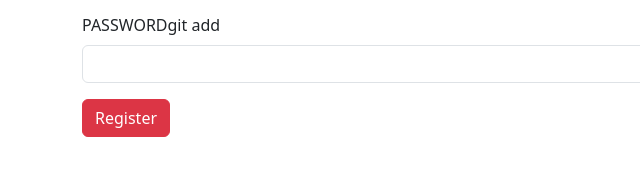
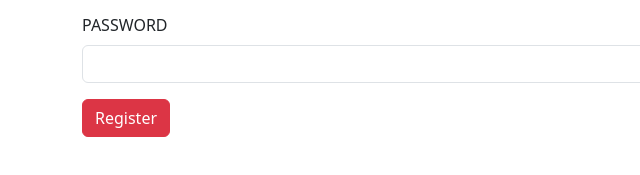
Before and after one commit to Neh1304/Patient-App, a plain HTML site: page index.html in a window 1280 px wide. Shown: the part 517-692 px from the top of the page, 0-640 px from the left. Drawn offline with nearby package versions, Linux system fonts and the light colour scheme.

Commit message:
Finished

```diff
--- a/index.html
+++ b/index.html
@@ -59,7 +59,7 @@
                         <input type="date" name="" id="" class="form-control">
                     </div>
                     <div class="col col-12 col-sm-12 col-md-12 col-lg-12 col-xl-12 col-xxl-12">
-                        <label for="" class="form-label">PASSWORD</label>git add <div class=""></div>
+                        <label for="" class="form-label">PASSWORD</label><div class=""></div>
                         <input type="password" name="" id="" class="form-control">
                     </div>
                     <div class="col col-12 col-sm-6 col-md-6 col-lg-6 col-xl-6 col-xxl-6">
```
